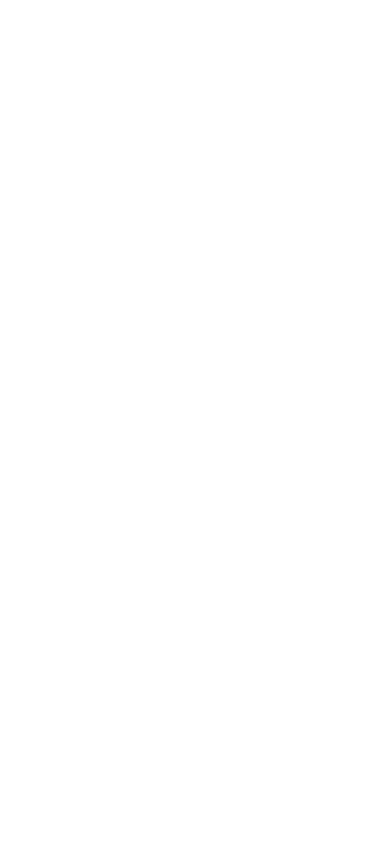
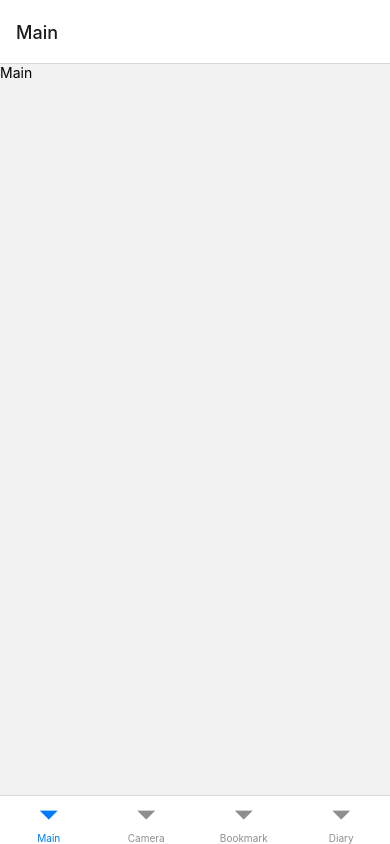
Before and after one commit to seongbiny/LeaveLive, a React Native app in the folder frontend/: screen / in a window 390 px wide. Built offline with nearby package versions, Linux system fonts and the light colour scheme.

Commit message:
[S06P31C105-80] fix: add tab navigation

```diff
--- a/frontend/src/navigations/index.tsx
+++ b/frontend/src/navigations/index.tsx
@@ -3,7 +3,7 @@
 
 const Navigation = () => {
     return <NavigationContainer>
-
+        <TabNav />
     </NavigationContainer>
 }
 
```
